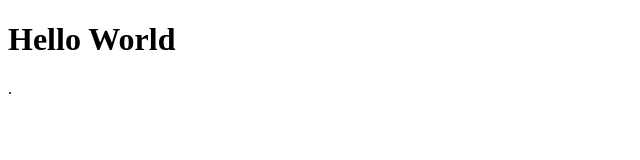
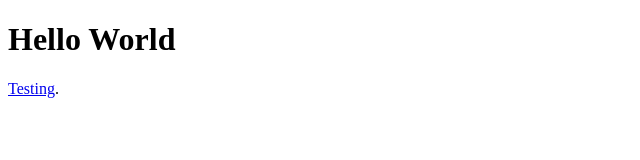
Before and after one commit to JohnHunsberger/JohnHunsberger.github.io, a plain HTML site: page index.html in a window 1280 px wide. Shown: the full height of the page, 0-640 px from the left. Drawn offline with Linux system fonts and the light colour scheme.

Commit message:
Update index.html
missed text

```diff
--- a/index.html
+++ b/index.html
@@ -2,6 +2,6 @@
 <html>
 <body>
 <h1>Hello World</h1>
-<p><a href="../HTML_unscripted/unscripted-ToolHomePage.html"></a>.</p>
+<p><a href="../HTML_unscripted/unscripted-ToolHomePage.html">Testing</a>.</p>
 </body>
 </html>
```
